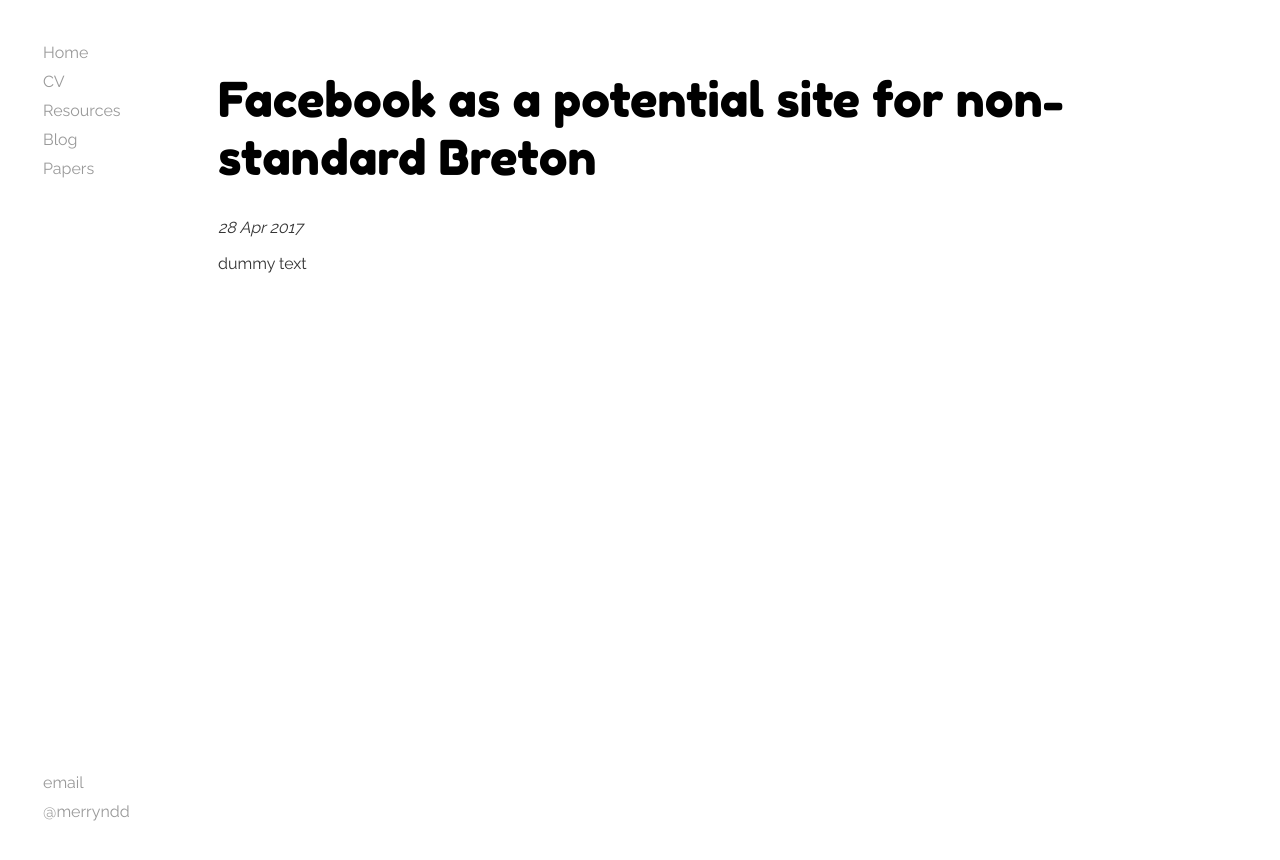
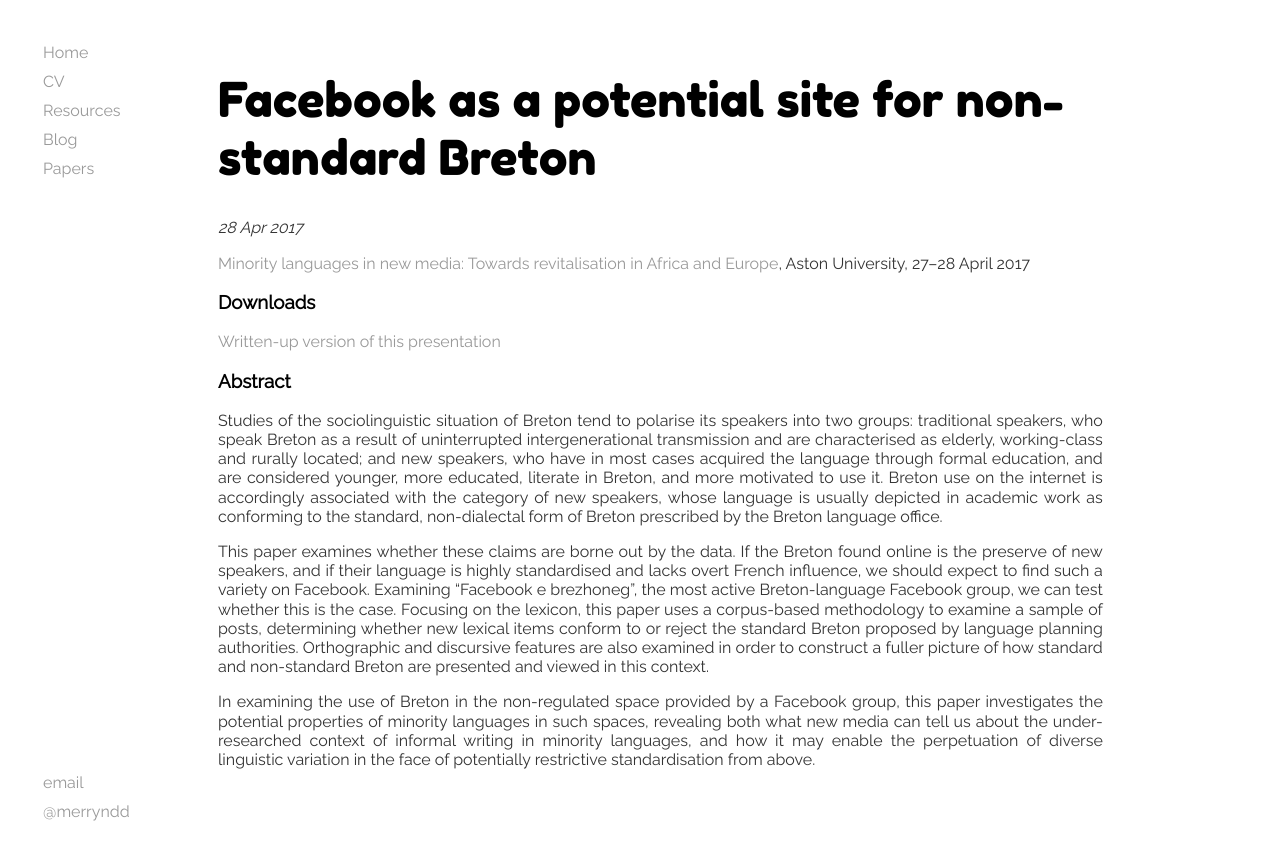
Before and after one commit to merryndd/merryndd.github.io, a Jekyll site: the page built from _posts/2017-04-28-facebook1.html, in a window 1280 px wide. Shown: the top 860 px of the page. Built offline with Jekyll 4.4.1, drawn with Linux system fonts in a browser that asks for light colours.

Commit message:
Update 2017-04-28-facebook1.html

```diff
--- a/_posts/2017-04-28-facebook1.html
+++ b/_posts/2017-04-28-facebook1.html
@@ -4,4 +4,14 @@
 date: 2017-04-28
 categories: [papers]
 ---
-<p>dummy text</p>
+<p><a href="https://minoritylanguagesnewmedia2017.wordpress.com/2017-conference/">Minority languages in new media: Towards revitalisation in Africa and Europe</a>, Aston University, 27–28 April 2017</p>
+
+<h3>Downloads</h3>
+<p><a href="https://www.academia.edu/32907045">Written-up version of this presentation</a></p>
+
+<h3>Abstract</h3>
+<p>Studies of the sociolinguistic situation of Breton tend to polarise its speakers into two groups: traditional speakers, who speak Breton as a result of uninterrupted intergenerational transmission and are characterised as elderly, working-class and rurally located; and new speakers, who have in most cases acquired the language through formal education, and are considered younger, more educated, literate in Breton, and more motivated to use it. Breton use on the internet is accordingly associated with the category of new speakers, whose language is usually depicted in academic work as conforming to the standard, non-dialectal form of Breton prescribed by the Breton language office.</p>
+
+<p>This paper examines whether these claims are borne out by the data. If the Breton found online is the preserve of new speakers, and if their language is highly standardised and lacks overt French influence, we should expect to find such a variety on Facebook. Examining “Facebook e brezhoneg”, the most active Breton-language Facebook group, we can test whether this is the case. Focusing on the lexicon, this paper uses a corpus-based methodology to examine a sample of posts, determining whether new lexical items conform to or reject the standard Breton proposed by language planning authorities. Orthographic and discursive features are also examined in order to construct a fuller picture of how standard and non-standard Breton are presented and viewed in this context.</p>
+
+<p>In examining the use of Breton in the non-regulated space provided by a Facebook group, this paper investigates the potential properties of minority languages in such spaces, revealing both what new media can tell us about the under-researched context of informal writing in minority languages, and how it may enable the perpetuation of diverse linguistic variation in the face of potentially restrictive standardisation from above.</p>
```
